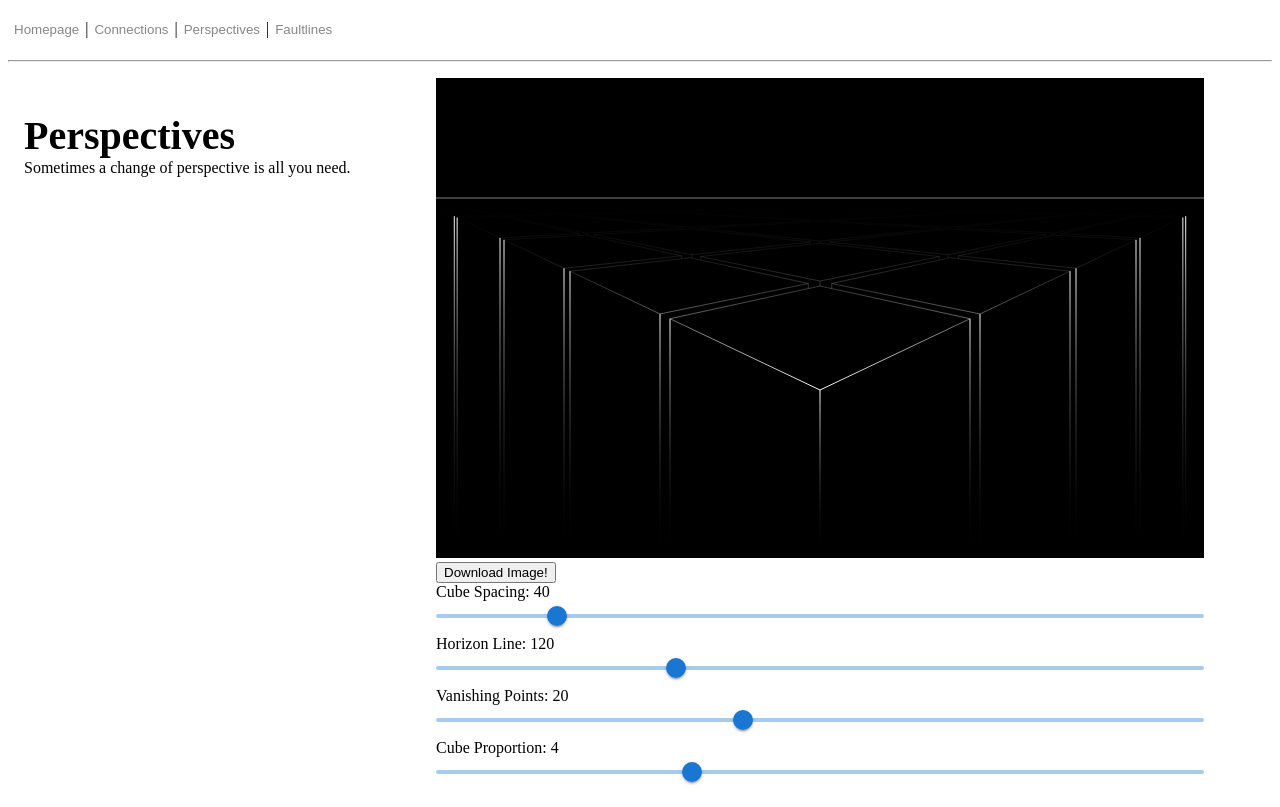
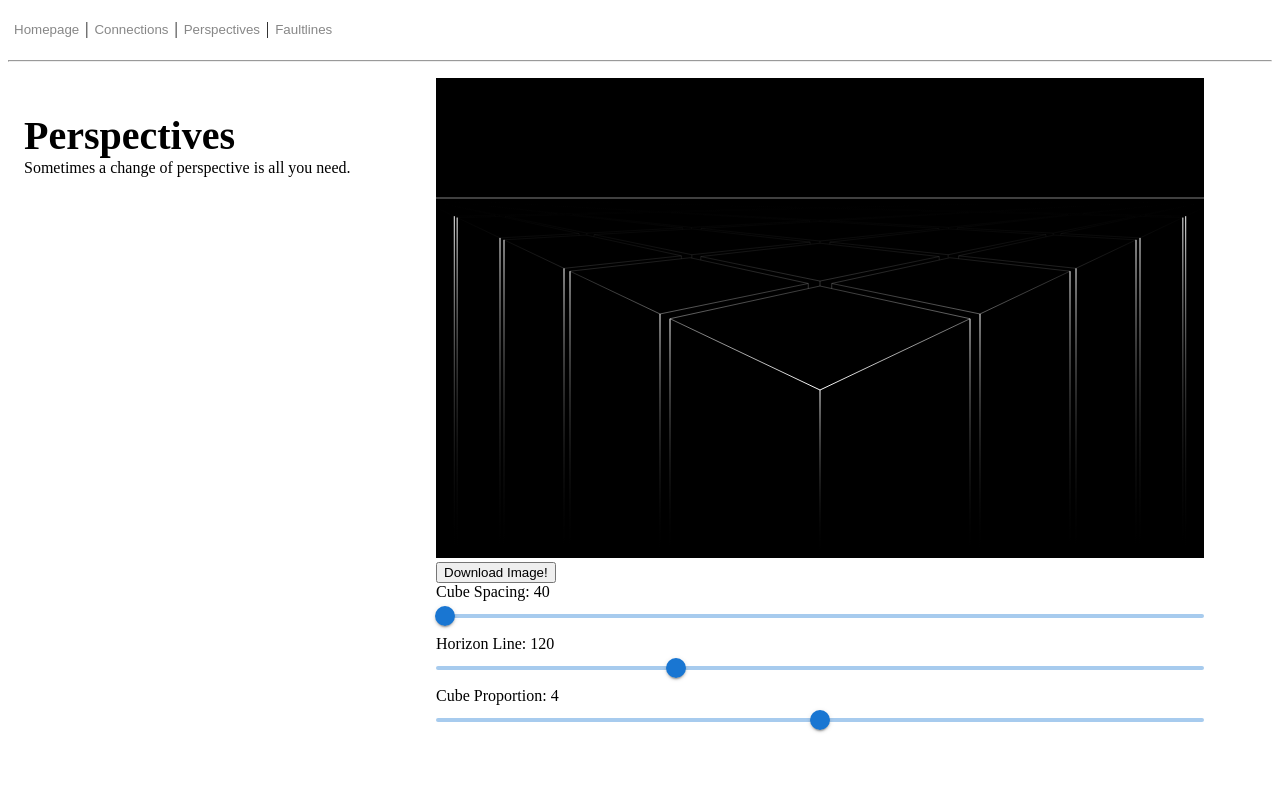
Before and after one commit to snowiedragon/BoriSnow.github.io, a React (Vite) app: page / in a window 1280 px wide. Both pictures are taken after a click on the button "Perspectives". Built offline with nearby package versions, Linux system fonts and the light colour scheme.

Commit message:
More performance edits; perspective sliders

```diff
--- a/src/components/perspective.jsx
+++ b/src/components/perspective.jsx
@@ -29,6 +29,8 @@ export function Perspective(){
         let vanishR = [getWidth() + vanishingDistance, horizonLine]
         c.canvas.width = getWidth()
         c.canvas.height = getHeight()
+
+        console.log([getWidth()])
 
         const gVanish = c.createLinearGradient(initialPoint[0], initialPoint[1], initialPoint[0], horizonLine)
         gVanish.addColorStop(0, "white")
@@ -241,7 +243,7 @@ export function Perspective(){
                 getAriaLabel={label}
                 valueLabelDisplay='auto'
                 track={false}
-                min={10}
+                min={Math.round(getWidth()*0.05)}
                 max={200}
                 value={spacing}
                 onChange={spacingUpdate}
@@ -266,22 +268,6 @@ export function Perspective(){
                 }}
             />
             <br/>
-            Vanishing Points: {vanishingDistance}
-            <br/>
-            <Slider
-                aria-label='VP'
-                getAriaLabel={label}
-                valueLabelDisplay='auto'
-                track={false}
-                min={0}
-                max={50}
-                value={vanishingDistance}
-                onChange={vanishingDistanceUpdate}
-                style={{
-                    width: getWidth()
-                }}
-            />
-            <br/>
             Cube Proportion: {cubeProportion}
             <br/>
             <Slider
@@ -291,7 +277,7 @@ export function Perspective(){
                 step={0.01}
                 track={false}
                 min={3}
-                max={6}
+                max={5}
                 value={cubeProportion}
                 onChange={cubeProportionUpdate}
                 style={{
```
